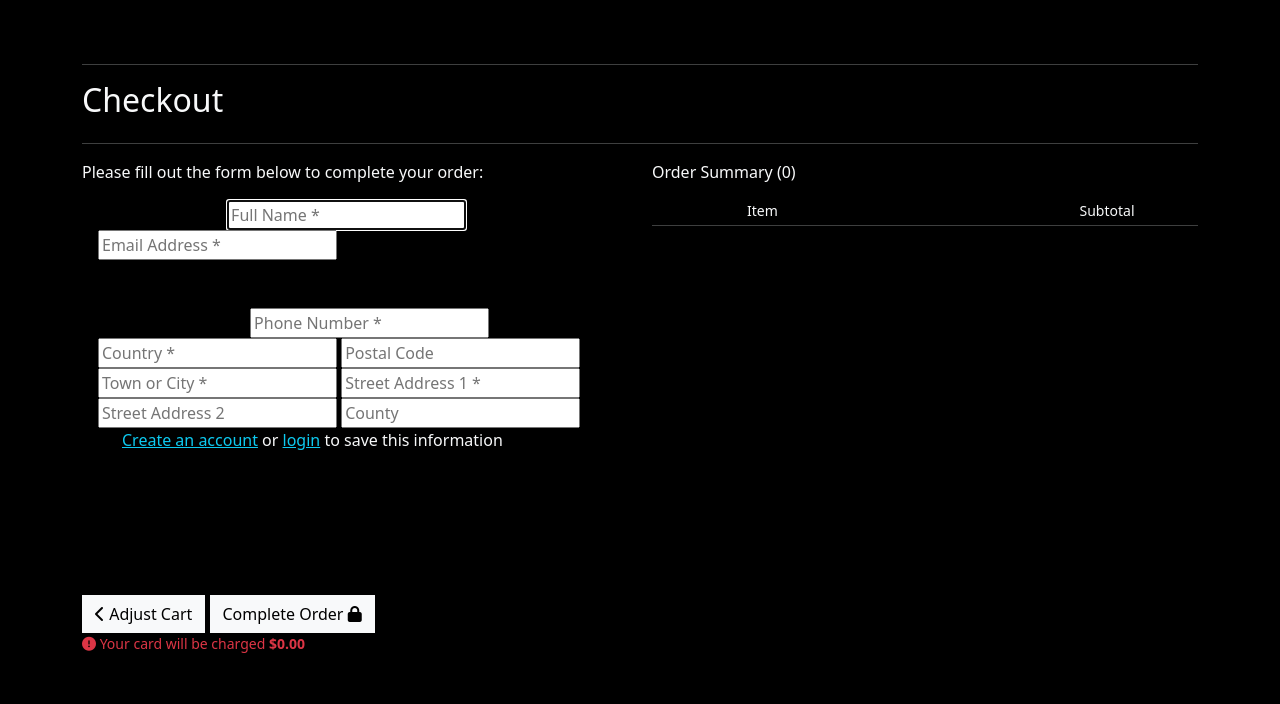
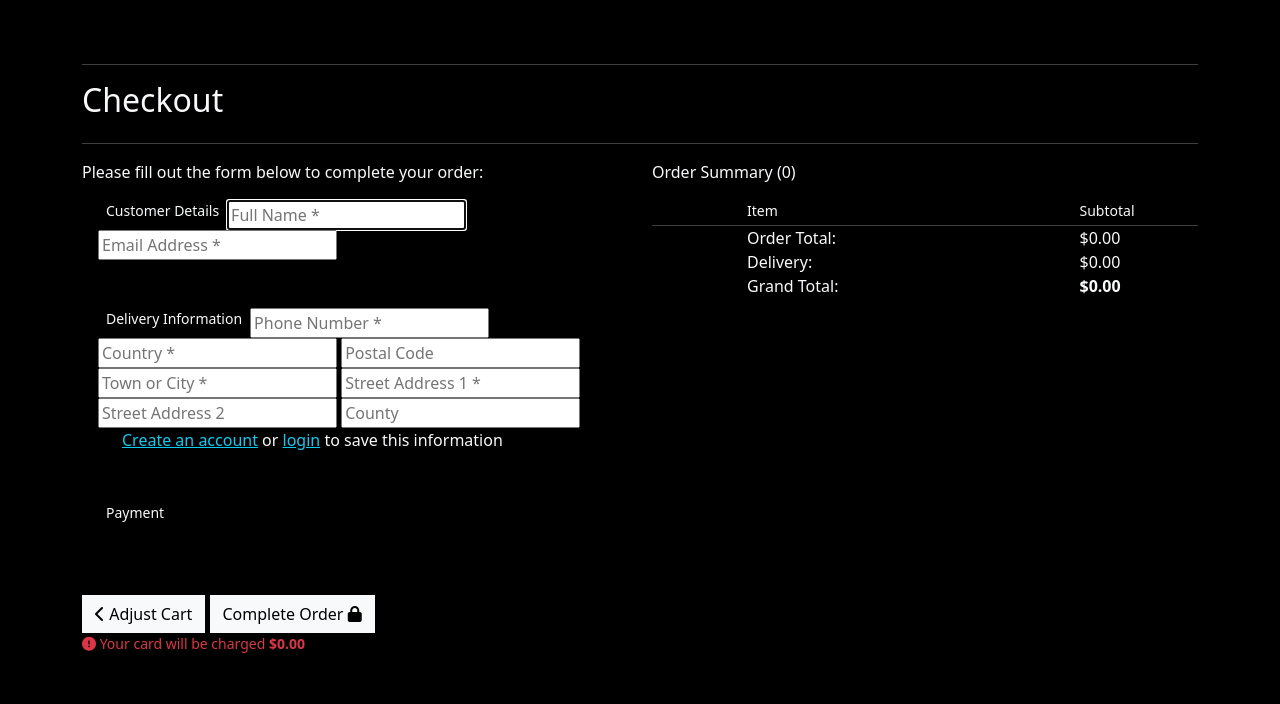
Before and after one commit to BenMilesRocks/4-rolldark, a Django app: template checkout/templates/checkout/checkout.html in a window 1280 px wide. Shown: the part 96-800 px from the top of the page. Run offline with Django 5.2, Linux system fonts and the light colour scheme; the template is opened without the code that fills it: values that come from a table or form of the project are taken from there, others are empty; some libraries are stand-ins or nearby versions.

Commit message:
fixes redundant black text in checkout.html

```diff
--- a/checkout/templates/checkout/checkout.html
+++ b/checkout/templates/checkout/checkout.html
@@ -47,7 +47,7 @@
                     </div>
                 {% endfor %}
                 <hr class="my-0">
-                <div class="row text-black text-right">
+                <div class="row text-right">
                     <div class="col-7 offset-2">
                         <p class="my-0">Order Total:</p>
                         <p class="my-0">Delivery:</p>
@@ -71,14 +71,14 @@
                     <!-- Fieldsets to group form fields, using Crispy fields formatting -->
                     <fieldset class="rounded px-3 mb-5">
 
-                        <legend class="fieldset-label small text-black px-2 w-auto">Customer Details</legend>
+                        <legend class="fieldset-label small px-2 w-auto">Customer Details</legend>
                         {{ order_form.full_name }}
                         {{ order_form.email }}
 
                     </fieldset>
                     <fieldset class="rounded px-3 mb-5">
 
-                        <legend class="fieldset-label small text-black px-2 w-auto">Delivery Information</legend>
+                        <legend class="fieldset-label small px-2 w-auto">Delivery Information</legend>
 
                         {{ order_form.phone_number }}
                         {{ order_form.country }}
@@ -105,7 +105,7 @@
 
                     <fieldset class="px-3">
 
-                        <legend class="fieldset-label small text-black px-2 w-auto">Payment</legend>
+                        <legend class="fieldset-label small px-2 w-auto">Payment</legend>
                         <!-- A Stripe card element will go here -->
                         <div class="mb-3" id="card-element"></div>
                         <!-- Used to display form errors -->
```
